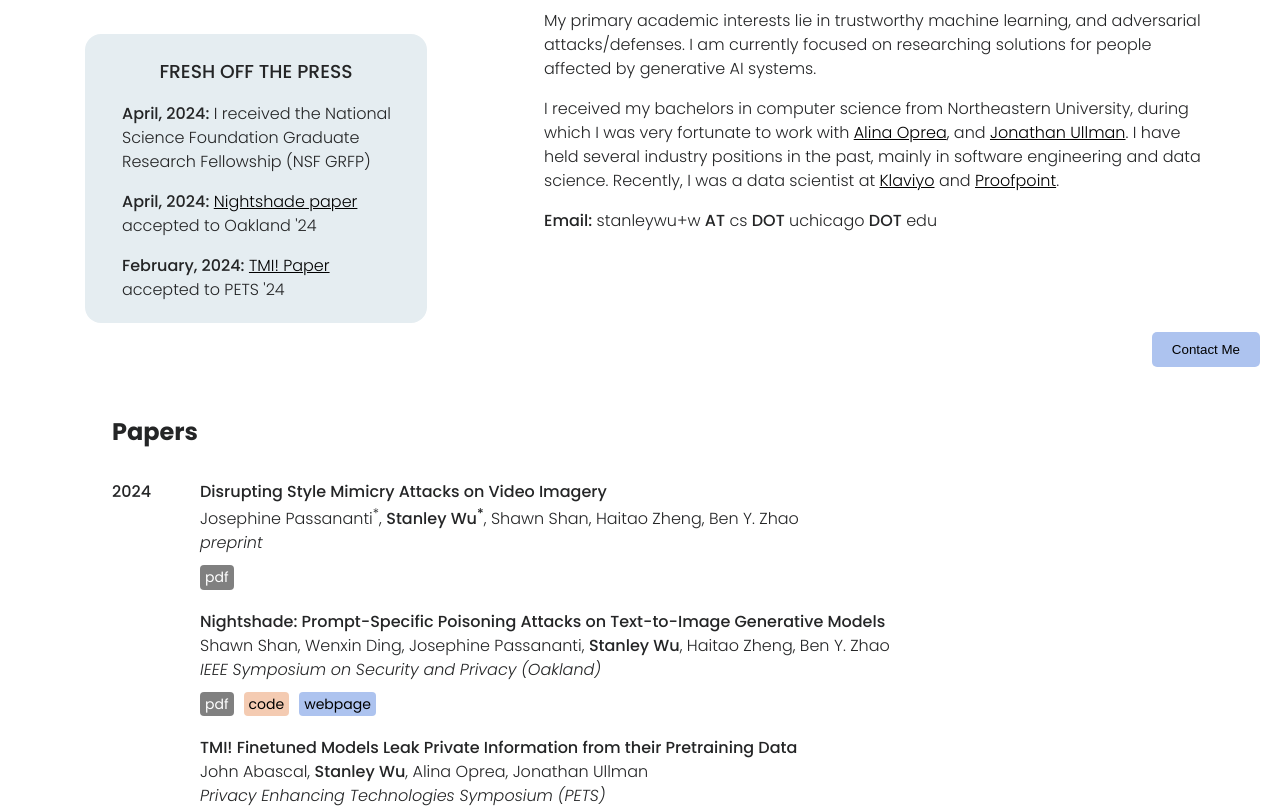
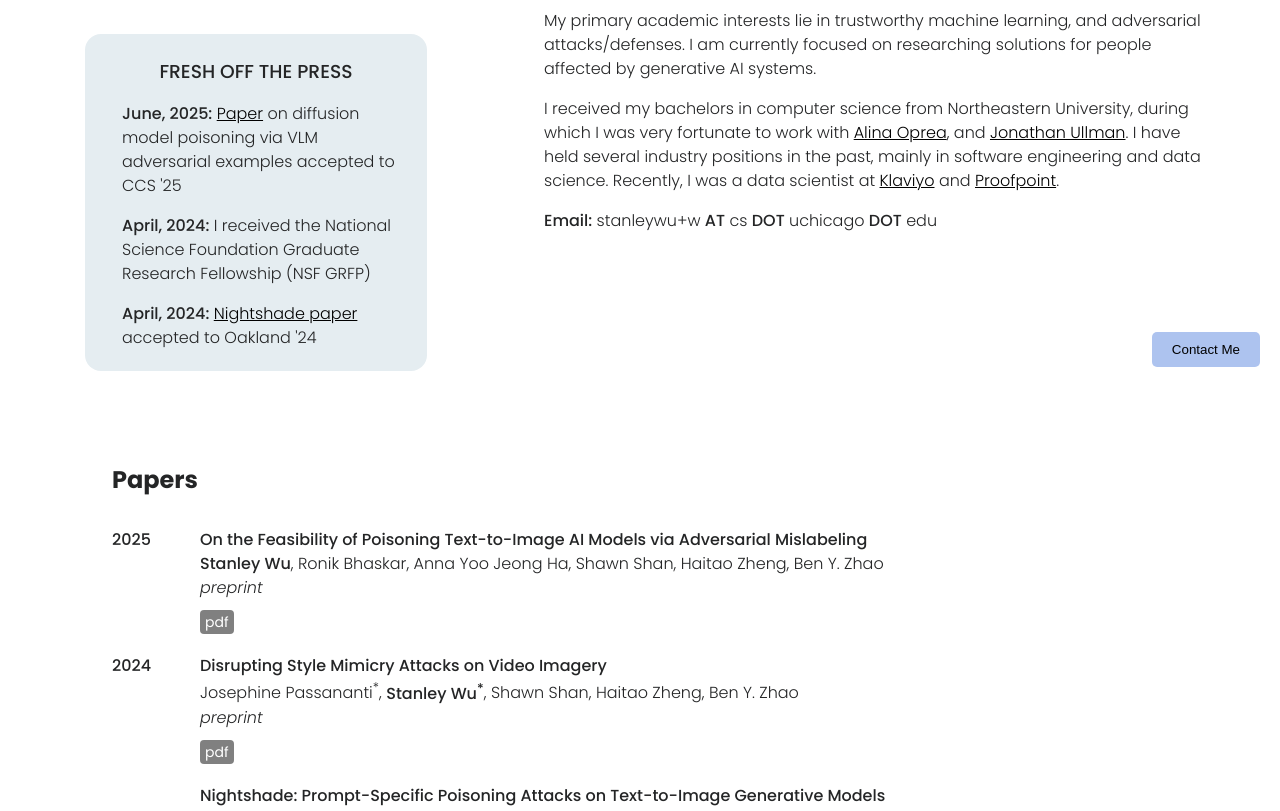
Before and after one commit to stanleykywu/stanley-portfolio-website-nextjs, a Next.js app: page / in a window 1280 px wide. Shown: the part 413-1224 px from the top of the page. Built offline with nearby package versions, Linux system fonts and the light colour scheme.

Commit message:
updated website w/ hemlock

```diff
--- a/pages/header/cta/CTA.jsx
+++ b/pages/header/cta/CTA.jsx
@@ -6,9 +6,9 @@ const CTA = () => {
     <Box bgcolor="#E5EDF1" sx={{ borderRadius: '16px', margin: '21px', marginTop: '35px', padding: '5px' }}>
       <h3 style={{ paddingBottom: "0px", marginBottom: "0px" }}><b>FRESH OFF THE PRESS</b></h3>
       <List>
+        <ListItem sx={{ display: 'list-item', pl: 4 }}><b>June, 2025:</b> <a href='https://arxiv.org/abs/2506.21874' target="_blank" rel="noreferrer" style={{ textDecoration: 'underline', color: 'black' }}>Paper</a> on diffusion model poisoning via VLM adversarial examples accepted to CCS '25</ListItem>
         <ListItem sx={{ display: 'list-item', pl: 4 }}><b>April, 2024:</b> I received the National Science Foundation Graduate Research Fellowship (NSF GRFP) </ListItem>
-        <ListItem sx={{ display: 'list-item', pl: 4 }}><b>April, 2024:</b> <a href='https://arxiv.org/abs/2312.07731' target="_blank" rel="noreferrer" style={{textDecoration: 'underline', color: 'black'}}>Nightshade paper</a> accepted to Oakland '24</ListItem>
-        <ListItem sx={{ display: 'list-item', pl: 4 }}><b>February, 2024:</b> <a href='https://arxiv.org/abs/2306.01181' target="_blank" rel="noreferrer" style={{textDecoration: 'underline', color: 'black'}}>TMI! Paper</a> accepted to PETS '24</ListItem>
+        <ListItem sx={{ display: 'list-item', pl: 4 }}><b>April, 2024:</b> <a href='https://arxiv.org/abs/2310.13828' target="_blank" rel="noreferrer" style={{ textDecoration: 'underline', color: 'black' }}>Nightshade paper</a> accepted to Oakland '24</ListItem>
       </List>
     </Box>
   )
--- a/pages/research/Research.jsx
+++ b/pages/research/Research.jsx
@@ -18,6 +18,23 @@ const Research = () => {
             <h2 style={{ paddingTop: 50, marginBottom: 30 }}>Papers</h2>
           </div>
           <Container align="left" style={{ padding: 0, marginBottom: 50 }}>
+            <Grid container display={(isMobile) ? 'block' : 'flex'} direction={(isMobile) ? 'column' : "row"} justifyContent="center">
+              <Grid item xs={2} md={1} justifyContent="left">
+                <strong>2025</strong>
+              </Grid>
+              <Grid item xs={10} md={11} style={{ marginBottom: "20px" }}>
+                <div>
+                  <strong>On the Feasibility of Poisoning Text-to-Image AI Models via Adversarial Mislabeling<br />
+                  </strong><b>Stanley Wu</b>, Ronik Bhaskar, Anna Yoo Jeong Ha, Shawn Shan, Haitao Zheng, Ben Y. Zhao<br />
+                  <em>preprint</em><br />
+                  <div style={{ display: "flex", flexDirection: "row", alignItems: "center" }}>
+                    <Button variant='contained' disableElevation href='https://arxiv.org/abs/2506.21874' target='_blank' rel="noopener noreferrer" sx={{ display: 'flex', flexDirection: 'column', backgroundColor: 'gray', marginTop: '10px', marginRight: "10px", padding: '0px 5px', minWidth: 0, textTransform: 'none' }} className='slight__pdfhover'>
+                      pdf
+                    </Button>
+                  </div>
+                </div>
+              </Grid>
+            </Grid>
             <Grid container display={(isMobile) ? 'block' : 'flex'} direction={(isMobile) ? 'column' : "row"} justifyContent="center">
               <Grid item xs={2} md={1} justifyContent="left">
                 <strong>2024</strong>
@@ -95,9 +112,6 @@ const Research = () => {
             </Grid>
           </Container>
         </Grid>
-        {/* <Grid md={3}>
-          <Contact/>
-        </Grid> */}
       </Grid>
     </Container>
   )
```
Also changed, not shown: pages/past-news.js (+55 -40 lines).
